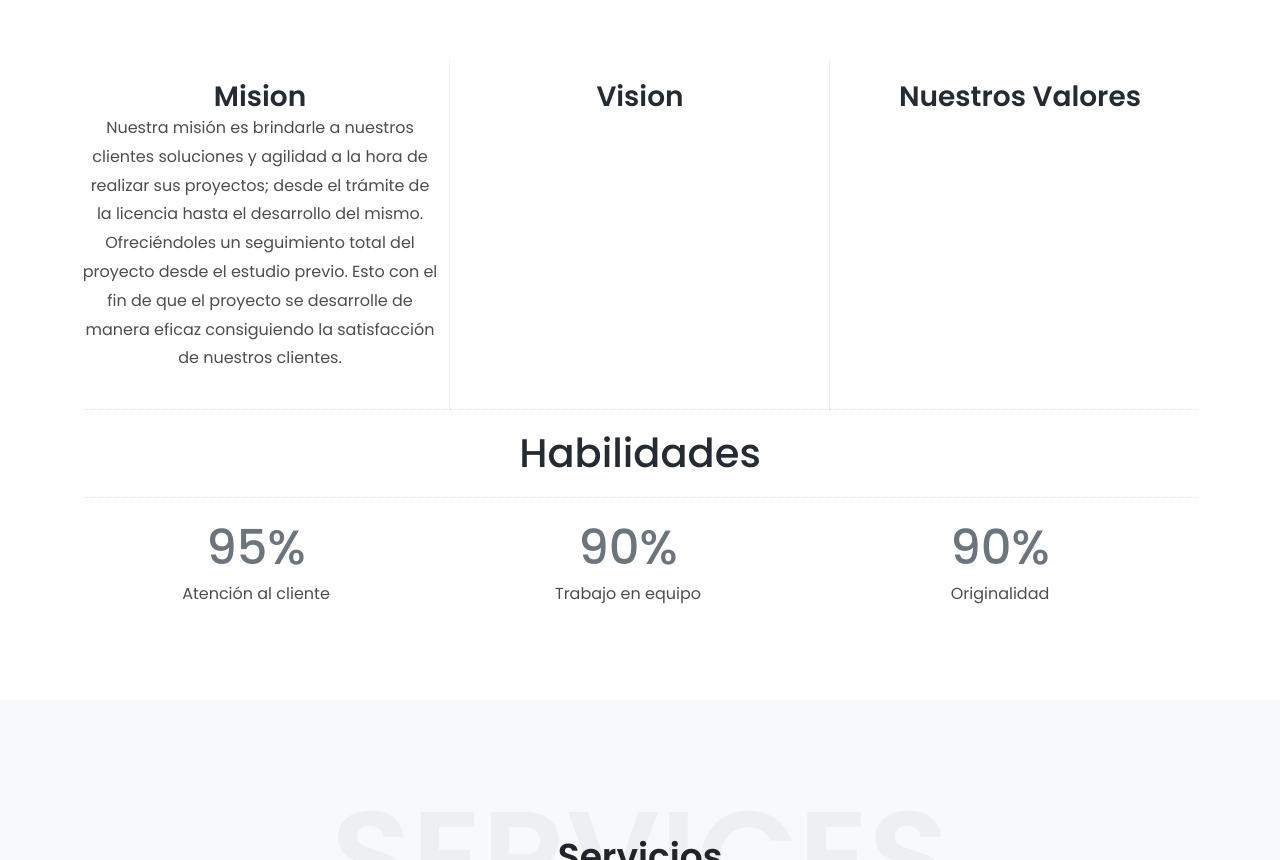
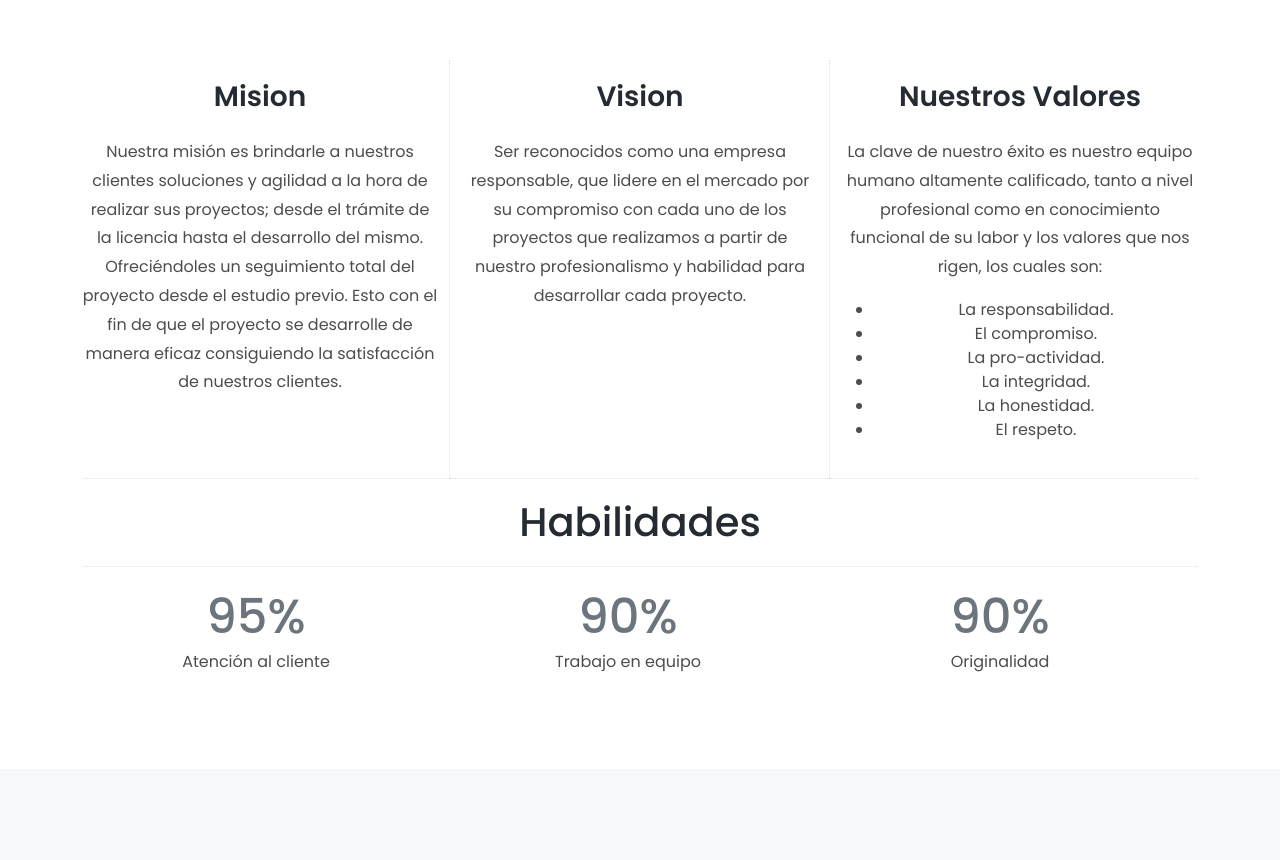
Before and after one commit to JDavidHR/JVD-constructora, a plain HTML site: page index-classic-header.html in a window 1280 px wide. Shown: the part 1260-2120 px from the top of the page. Drawn offline with Linux system fonts and the light colour scheme.

Commit message:
Update index-classic-header.html
Misión, visión, nuestros valores.

```diff
--- a/index-classic-header.html
+++ b/index-classic-header.html
@@ -136,6 +136,7 @@
                             <div class="col-6 col-md-4">
                                 <div class="featured-box text-center">
                                     <h2 class="text-7 fw-600 mb-0">Mision</h2>
+                                    <br>
                                     <p>Nuestra misión es brindarle a nuestros clientes soluciones y agilidad a la hora de realizar sus proyectos; desde el trámite de la licencia hasta el desarrollo del mismo. Ofreciéndoles un seguimiento total del proyecto
                                         desde el estudio previo. Esto con el fin de que el proyecto se desarrolle de manera eficaz consiguiendo la satisfacción de nuestros clientes.</p>
                                 </div>
@@ -143,11 +144,24 @@
                             <div class="col-6 col-md-4">
                                 <div class="featured-box text-center">
                                     <h2 class="text-7 fw-600 mb-0">Vision</h2>
+                                    <br>
+                                    <p>Ser reconocidos como una empresa responsable, que lidere en el mercado por su compromiso con cada uno de los proyectos que realizamos a partir de nuestro profesionalismo y habilidad para desarrollar cada proyecto.</p>
                                 </div>
                             </div>
                             <div class="col-6 col-md-4">
                                 <div class="featured-box text-center">
                                     <h2 class="text-7 fw-600 mb-0">Nuestros Valores</h2>
+                                    <br>
+                                    <p> La clave de nuestro éxito es nuestro equipo humano altamente calificado, tanto a nivel profesional como en conocimiento funcional de su labor y los valores que nos rigen, los cuales son:
+                                        <ul>
+                                            <li>La responsabilidad.</li>
+                                            <li>El compromiso.</li>
+                                            <li>La pro-actividad.</li>
+                                            <li>La integridad.</li>
+                                            <li>La honestidad.</li>
+                                            <li>El respeto.</li>
+                                        </ul>
+                                    </p>
                                 </div>
                             </div>
 
```
